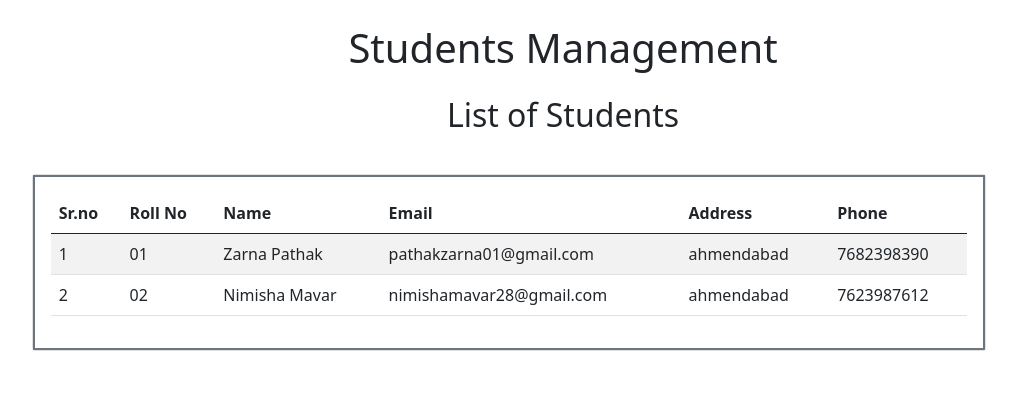
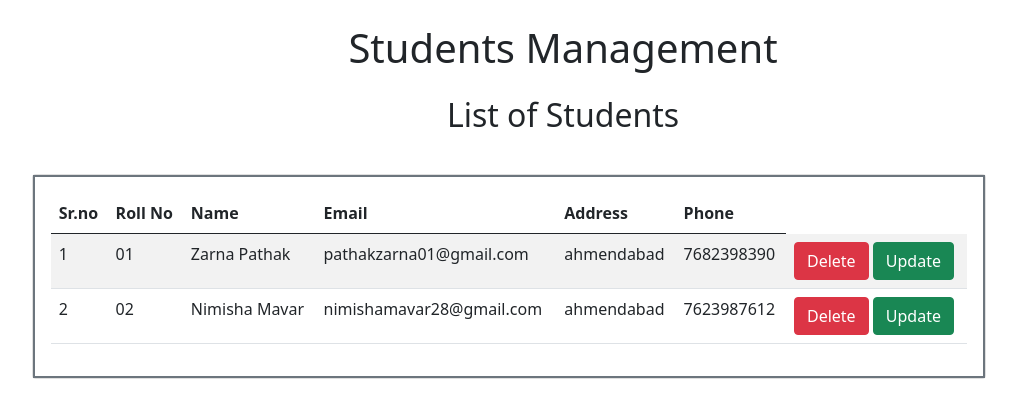
Before and after one commit to ZarnaPathak/Crud_Project, a Django app: page /student// in a window 1280 px wide. Shown: the part 56-474 px from the top of the page, without its empty margins (77-1094 px from the left). Run offline with Django 4.2, Linux system fonts and the light colour scheme; data comes from the database, SQL or seed files in the repository; both versions use the stored data as it was after the commit.

Commit message:
Student/Delete Operation Complete
Added Delete Functionality to delete particular student info.

```diff
--- a/StudentManagement/Student/urls.py
+++ b/StudentManagement/Student/urls.py
@@ -4,5 +4,7 @@ from . import views
 urlpatterns = [
     path('/',views.home),
     path('home/', views.home),
-    path('addStudent/', views.add_student)
+    path('addStudent/', views.add_student),
+    path('deleteStud/<int:roll>', views.delete_student),
+    #path('updateStud/', views.update_student),
 ]
--- a/StudentManagement/Student/views.py
+++ b/StudentManagement/Student/views.py
@@ -29,3 +29,8 @@ def add_student(request):
         return redirect("/student/home")
 
     return render(request, 'addStudent.html')
+
+def delete_student(request, roll):
+    std = Student.objects.get(pk=roll)
+    std.delete()
+    return redirect("/student/home")
--- a/StudentManagement/templates/home.html
+++ b/StudentManagement/templates/home.html
@@ -40,6 +40,10 @@
                       <td>{{s.email}}</td>
                       <td>{{s.address}}</td>
                       <td>{{s.phone}}</td>
+                      <td>
+                        <a href="/student/deleteStud/{{s.id}}" class="btn btn-danger md-sm">Delete</a>
+                        <a href="/student/updateStud/{{s.id}}" class="btn btn-success md-sm">Update</a>
+                      </td>
                     </tr>
                   {% endfor %}
                 </tbody>
```
Also changed, not shown: StudentManagement/db.sqlite3.
